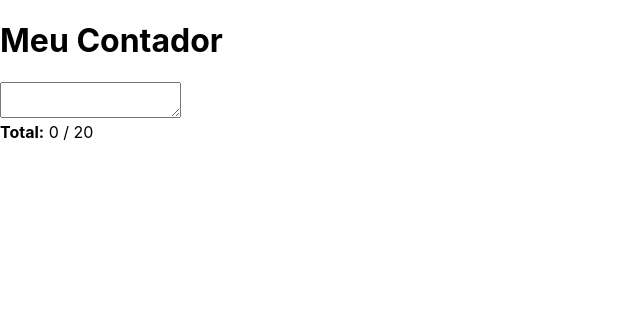
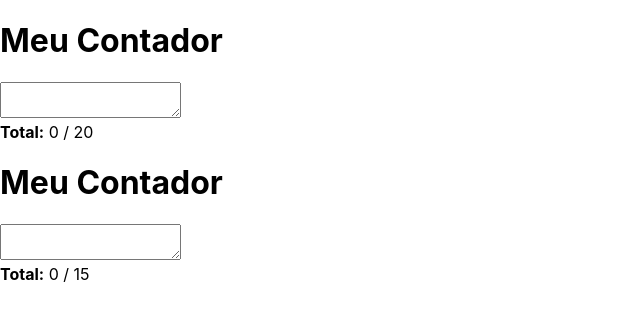
Before and after one commit to treinaweb/treinaweb-react-introducao, a React (Create React App) app: page / in a window 1280 px wide. Shown: the top 318 px of the page, without its empty margins (0-640 px from the left). Built offline with nearby package versions, Linux system fonts and the light colour scheme.

Commit message:
aula-05-05

```diff
--- a/src/App.js
+++ b/src/App.js
@@ -7,6 +7,7 @@ class App extends Component {
     return (
       <div>
         <TextCounter limit={20} />
+        <TextCounter  />
       </div>
     );
   }
--- a/src/TextCounter.js
+++ b/src/TextCounter.js
@@ -9,7 +9,21 @@ class TextCounter extends Component{
     constructor(props){
         super(props);
         this.state = {
-            totalChars: 0
+            totalChars: 0,
+            text: ''
+        }
+        this.handleChange = this.handleChange.bind(this);
+    }
+
+    handleChange(event){
+        const element = event.target,
+            text = element.value;
+
+        if(text.length <= this.props.limit){
+            this.setState({
+                totalChars: text.length,
+                text
+            });
         }
     }
 
@@ -18,7 +32,7 @@ class TextCounter extends Component{
         return (
             <div>
                 <h1>Meu Contador</h1>
-                <textarea />
+                <textarea onChange={this.handleChange} value={state.text} />
                 <div>
                     <strong>Total:</strong> { state.totalChars } / { props.limit }
                 </div>
```
